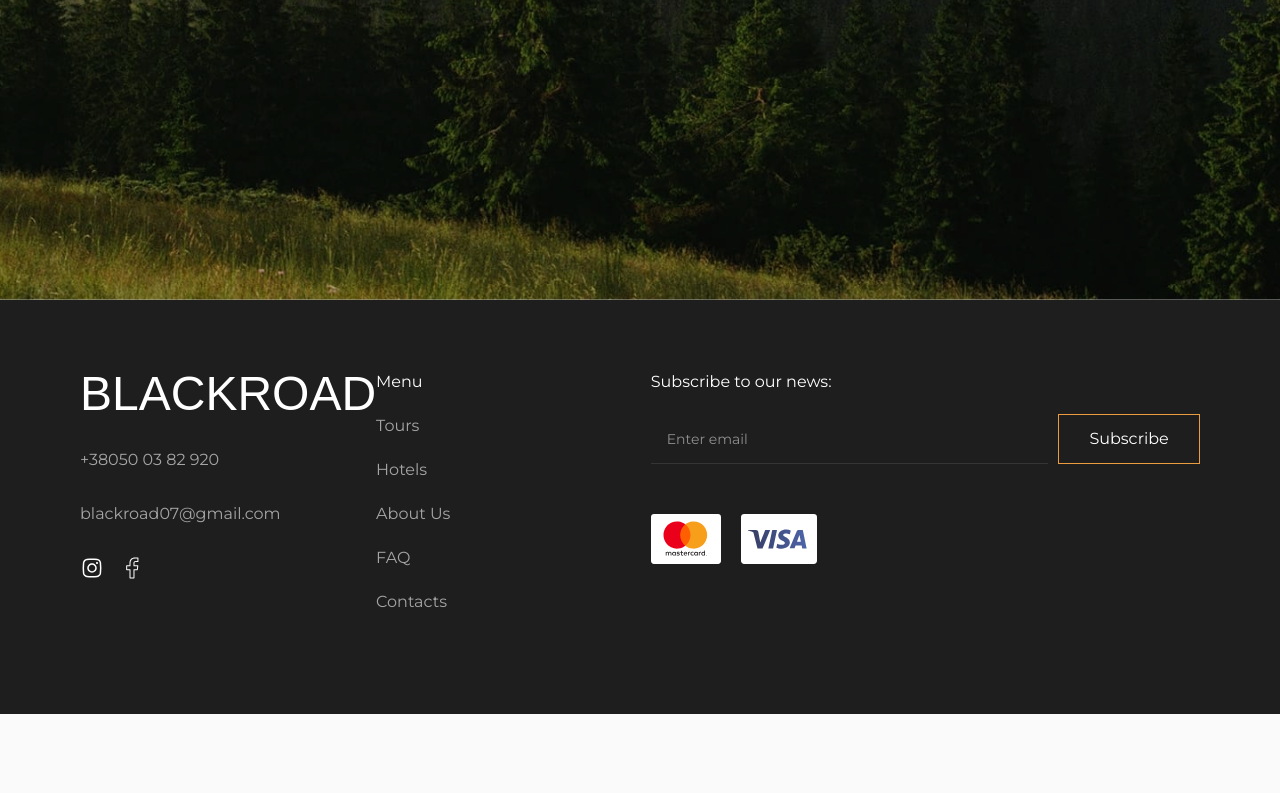
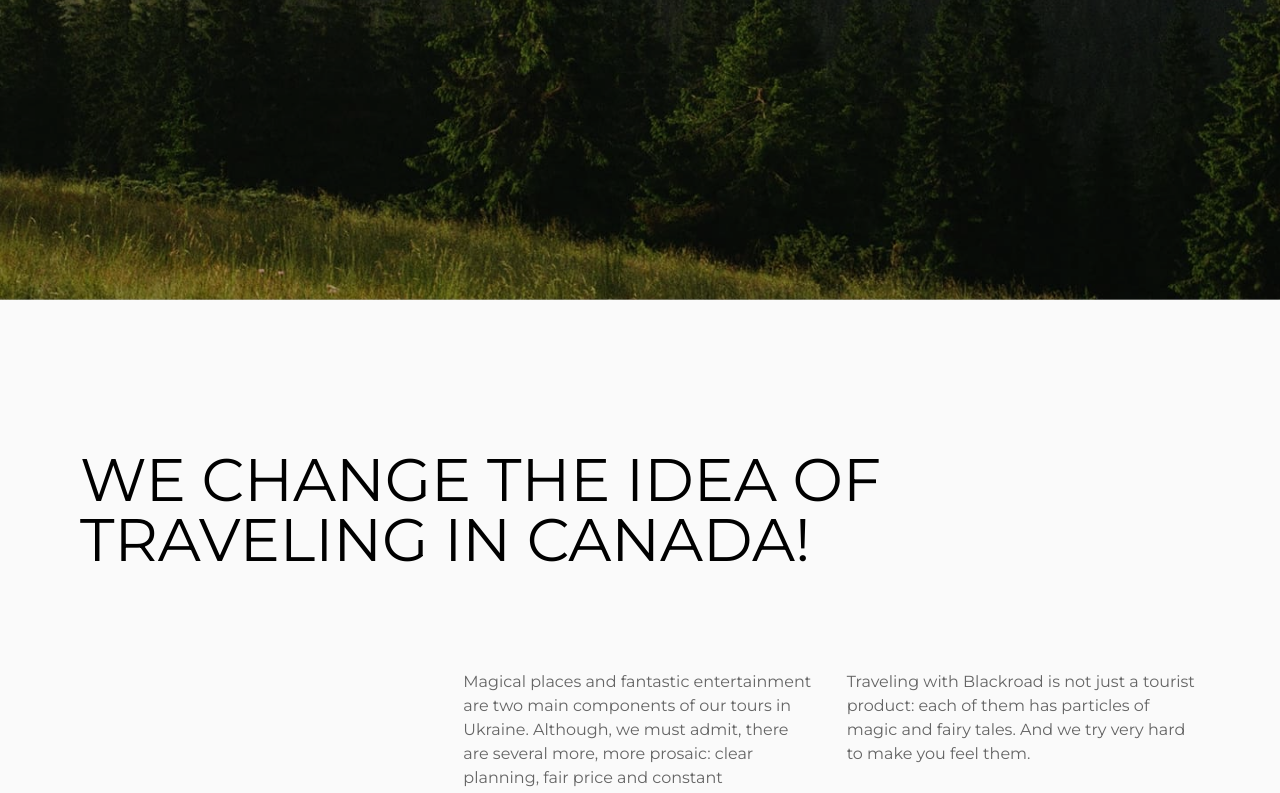
Before and after one commit to summermoved0n/project-Blackroad-Frontend, a Next.js app in the folder my-app/: page /about_us in a window 1280 px wide. Shown: the part 500-1293 px from the top of the page. Before the commit the page ends 1214 px from the top, so only its background shows below. Built offline with nearby package versions, Linux system fonts and the light colour scheme; a web font is replaced by a local one.

Commit message:
main about us

```diff
--- a/my-app/src/app/about_us/page.tsx
+++ b/my-app/src/app/about_us/page.tsx
@@ -1,10 +1,11 @@
-import React from "react";
 import AboutUsHero from "../components/AboutUsHero";
+import AboutUsMain from "../components/AboutUsMain";
 
 export default function Page() {
   return (
-    <div>
+    <main>
       <AboutUsHero />
-    </div>
+      <AboutUsMain />
+    </main>
   );
 }
--- a/my-app/src/app/components/AboutUsHero.tsx
+++ b/my-app/src/app/components/AboutUsHero.tsx
@@ -1,8 +1,9 @@
 "use client";
 
 import Image from "next/image";
+import { usePathname } from "next/navigation";
+
 import { Text } from "./Text";
-import { usePathname } from "next/navigation";
 import { formatPathname } from "@/lib/utility/helpers";
 import { ChevronRightIcon } from "@/lib/icons/ChevronRightIcon";
 
--- /dev/null
+++ b/my-app/src/app/components/AboutUsMain.tsx
@@ -0,0 +1,46 @@
+import Image from "next/image";
+import { Text } from "./Text";
+
+export default function AboutUsMain() {
+  return (
+    <section className="pt-12.5 pb-12.5 mx-4 md:pt-37.5 md:pb-50 md:mx-20">
+      <div className="md:mb-50">
+        <Text as="h2" color="black" size="xl" className="uppercase md:mb-25">
+          We change the idea of traveling in Canada!
+        </Text>
+        <div className="grid grid-cols-3 justify-end gap-7.5">
+          <p></p>
+          <Text as="p" color="black60" size="sm">
+            Magical places and fantastic entertainment are two main components
+            of our tours in Ukraine. Although, we must admit, there are several
+            more, more prosaic: clear planning, fair price and constant
+            improvement.
+          </Text>
+          <Text as="p" color="black60" size="sm">
+            Traveling with Blackroad is not just a tourist product: each of them
+            has particles of magic and fairy tales. And we try very hard to make
+            you feel them.
+          </Text>
+        </div>
+      </div>
+
+      <div className="grid grid-cols-2 gap-35">
+        <div className="relative w-full h-95">
+          <div className="absolute bg-white h-full w-7.5"></div>
+          <Image
+            className="object-cover object-center -z-10"
+            src="/images/We_change_left.jpg"
+            alt=""
+            fill
+          />
+        </div>
+
+        <Text as="p" color="black60" size="sm">
+          Every day we create new travel programs, develop routes, expand our
+          base of partners in all tourist corners of the country to provide you
+          with maximum opportunities for traveling in Canada.
+        </Text>
+      </div>
+    </section>
+  );
+}
```
